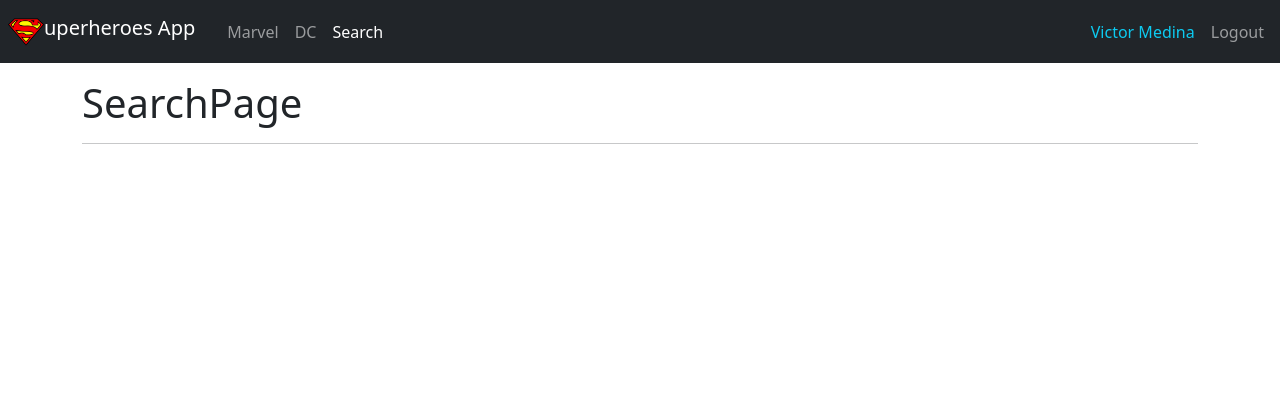
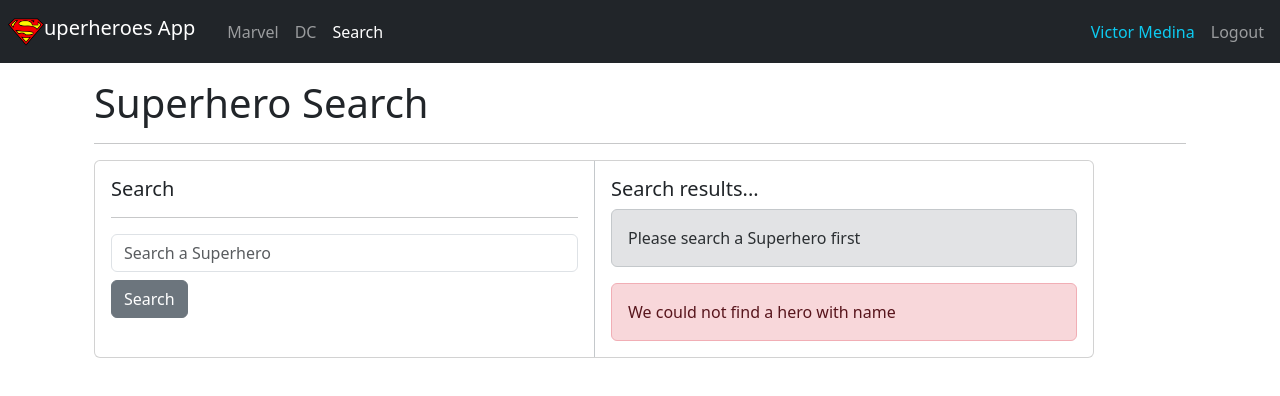
Before and after one commit to vrmedina/r_Heroes_SPA, a React (Vite) app: page /heroes/search in a window 1280 px wide. Shown: the top 396 px of the page. Built offline with nearby package versions, Linux system fonts and the light colour scheme.

Commit message:
add search functionality

```diff
--- a/index.html
+++ b/index.html
@@ -8,6 +8,10 @@
       rel="stylesheet"
       integrity="sha384-T3c6CoIi6uLrA9TneNEoa7RxnatzjcDSCmG1MXxSR1GAsXEV/Dwwykc2MPK8M2HN"
       crossorigin="anonymous"
+    />
+    <link
+      rel="stylesheet"
+      href="https://cdnjs.cloudflare.com/ajax/libs/animate.css/4.1.1/animate.min.css"
     />
     <meta name="viewport" content="width=device-width, initial-scale=1.0" />
     <title>Vite + React</title>
--- a/package.json
+++ b/package.json
@@ -10,6 +10,7 @@
     "preview": "vite preview"
   },
   "dependencies": {
+    "query-string": "^8.2.0",
     "react": "^18.2.0",
     "react-dom": "^18.2.0",
     "react-router-dom": "^6.22.0"
--- a/src/heroes/components/HeroCard.jsx
+++ b/src/heroes/components/HeroCard.jsx
@@ -9,11 +9,12 @@
   characters,
 }) => {
   return (
-    <div className="col">
-      <div className="card">
+    <div className="col d-flex">
+      <div className="card animate__animated animate__fadeIn">
         <img
           src={`/assets/heroes/${id}.jpg`}
-          className="card-img-top img-fluid p-2"
+          className="card-img-top img-fluid p-2 m-auto "
+          style={{ "maxHeight": "300px", "maxWidth": "280px", "borderRadius": "15px" }}
           alt={superhero}
         />
         <div className="card-header mb-0 pb-0">
@@ -39,7 +40,13 @@
           </ul>
         </div>
         <div className="text-bg-secondary border border-dark border-opacity-50 rounded-bottom">
-          <Link to={`/heroes/hero/${id}`} className="btn btn-secondary w-100 m-0 px-0"> Ver mas...</Link>
+          <Link
+            to={`/heroes/hero/${id}`}
+            className="btn btn-secondary w-100 m-0 px-0"
+          >
+            {" "}
+            See more...
+          </Link>
         </div>
       </div>
     </div>
--- a/src/heroes/components/HeroDetail.jsx
+++ b/src/heroes/components/HeroDetail.jsx
@@ -9,8 +9,8 @@
   characters,
 }) => {
   return (
-    <div className="col">
-      <div className="card text-bg-light my-1" style={{ "max-width": "600px" }}>
+    <div className="col d-flex justify-content-center">
+      <div className="card text-bg-light my-1 animate__animated animate__flipInX" style={{ "maxWidth": "600px" }}>
         <div className="row g-0">
           <div className="col-md-4">
             <img
@@ -44,8 +44,7 @@
             </div>
             <div className="card-footer">
               <Link to={-1} className="btn btn-secondary w-50">
-                {" "}
-                Regresar
+                Return
               </Link>
             </div>
           </div>
--- /dev/null
+++ b/src/heroes/helpers/getHeroesByName.js
@@ -0,0 +1,8 @@
+import { heroes } from "../data/heroes";
+
+export const getHeroesByName = (name = "") => {
+  name = name.toLowerCase().trim();
+  if (name.length === 0) return [];
+
+  return heroes.filter((hero) => hero.superhero.toLowerCase().includes(name));
+};
--- a/src/heroes/helpers/index.js
+++ b/src/heroes/helpers/index.js
@@ -1,2 +1,3 @@
 export * from "./getHeroById";
+export * from "./getHeroesByName";
 export * from "./getHeroesByPublisher";
--- a/src/heroes/pages/SearchPage.jsx
+++ b/src/heroes/pages/SearchPage.jsx
@@ -1,8 +1,70 @@
+import { useLocation, useNavigate } from "react-router-dom";
+import { useForm } from "../../hooks/useForm";
+import { HeroDetail } from "../components/HeroDetail";
+import queryString from "query-string";
+import { getHeroesByName } from "../helpers/getHeroesByName";
+import { HeroCard } from "../components/HeroCard";
+
 export const SearchPage = () => {
+  const navigate = useNavigate();
+  const location = useLocation();
+  const { q = "" } = queryString.parse(location.search);
+  const heroes = getHeroesByName(q);
+
+  const { searchText, onInputChange } = useForm({
+    searchText: "",
+  });
+
+  const onSearchSubmit = (evt) => {
+    evt.preventDefault();
+    if (searchText.trim().length <= 1) return;
+    navigate(`?q=${searchText}`);
+  };
+
   return (
-    <>
-      <h1 className="mt-3">SearchPage</h1>
+    <div className="container container-fluid">
+      <h1 className="mt-3">Superhero Search</h1>
       <hr />
-    </>
+      <div className="card my-3" style={{ maxWidth: "1000px" }}>
+        <div className="row g-0">
+          <div className="col-md-6">
+            <div className="card-body">
+              <h5 className="card-title">Search</h5>
+              <hr />
+              <form onSubmit={onSearchSubmit}>
+                <input
+                  type="text"
+                  placeholder="Search a Superhero"
+                  className="form-control"
+                  name="searchText"
+                  value={searchText}
+                  onChange={onInputChange}
+                  autoComplete="off"
+                />
+                <button className="btn btn-secondary mt-2">Search</button>
+              </form>
+            </div>
+          </div>
+          <div className="col-md-6">
+            <div className="card-body border-start border-secondary-subtle">
+              <h5 className="card-title">Search results...</h5>
+              <div className="alert alert-secondary">
+                <p className="p-0 m-0">Please search a Superhero first</p>
+              </div>
+              <div className="alert alert-danger">
+                <p className="p-0 m-0">
+                  We could not find a hero with name <b>{q}</b>
+                </p>
+              </div>
+              <div className="row rows-cols-xs-1 row-cols-sm-1 row-cols-md-1 row-cols-lg-2 g-3">
+                {heroes.map((hero) => (
+                  <HeroCard key={hero.id} {...hero} />
+                ))}
+              </div>
+            </div>
+          </div>
+        </div>
+      </div>
+    </div>
   );
 };
--- /dev/null
+++ b/src/hooks/useForm.js
@@ -0,0 +1,24 @@
+import { useState } from "react";
+
+export const useForm = (initialForm = {}) => {
+  const [formState, setFormState] = useState(initialForm);
+
+  const onInputChange = ({ target }) => {
+    const { name, value } = target;
+    setFormState({
+      ...formState,
+      [name]: value,
+    });
+  };
+
+  const onResetForm = () => {
+    setFormState(initialForm);
+  };
+
+  return {
+    ...formState,
+    formState,
+    onInputChange,
+    onResetForm,
+  };
+};
```
Also changed, not shown: 1 other file (tests, documents, lock files or other folders).
